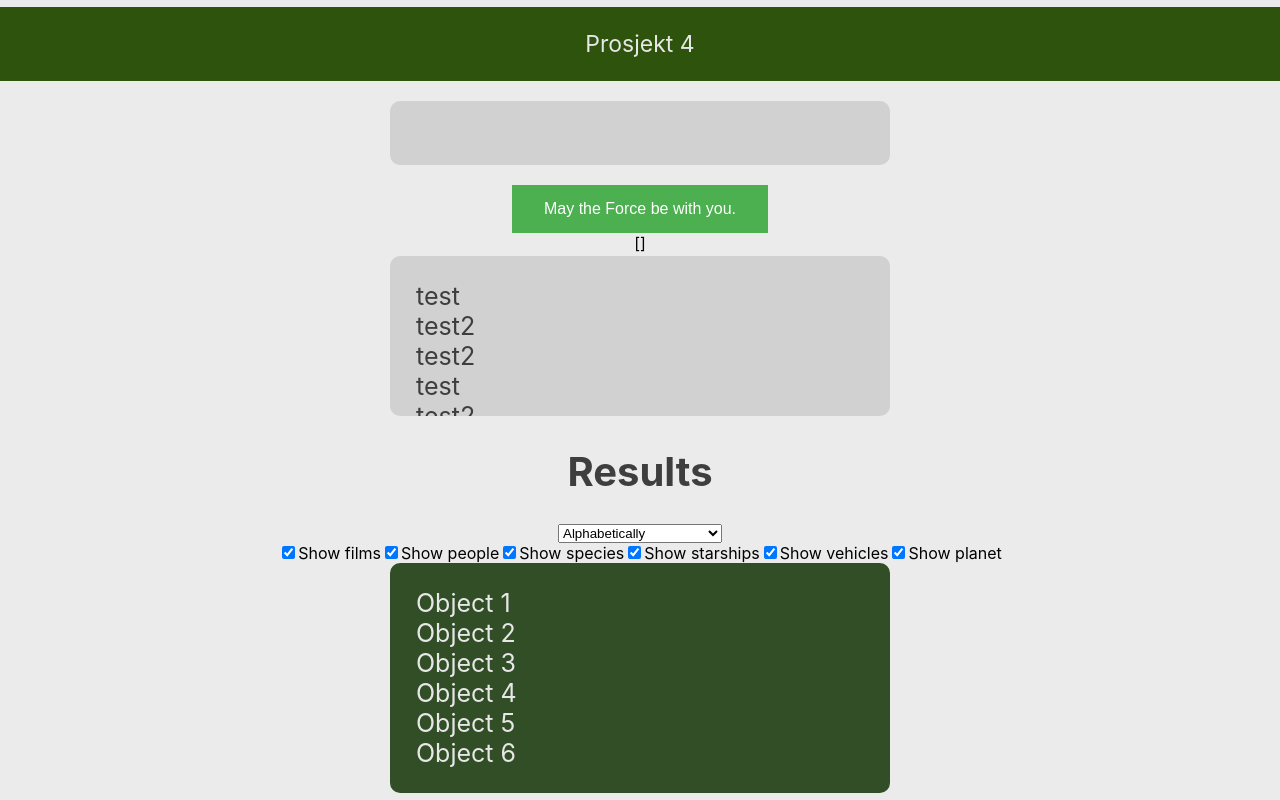
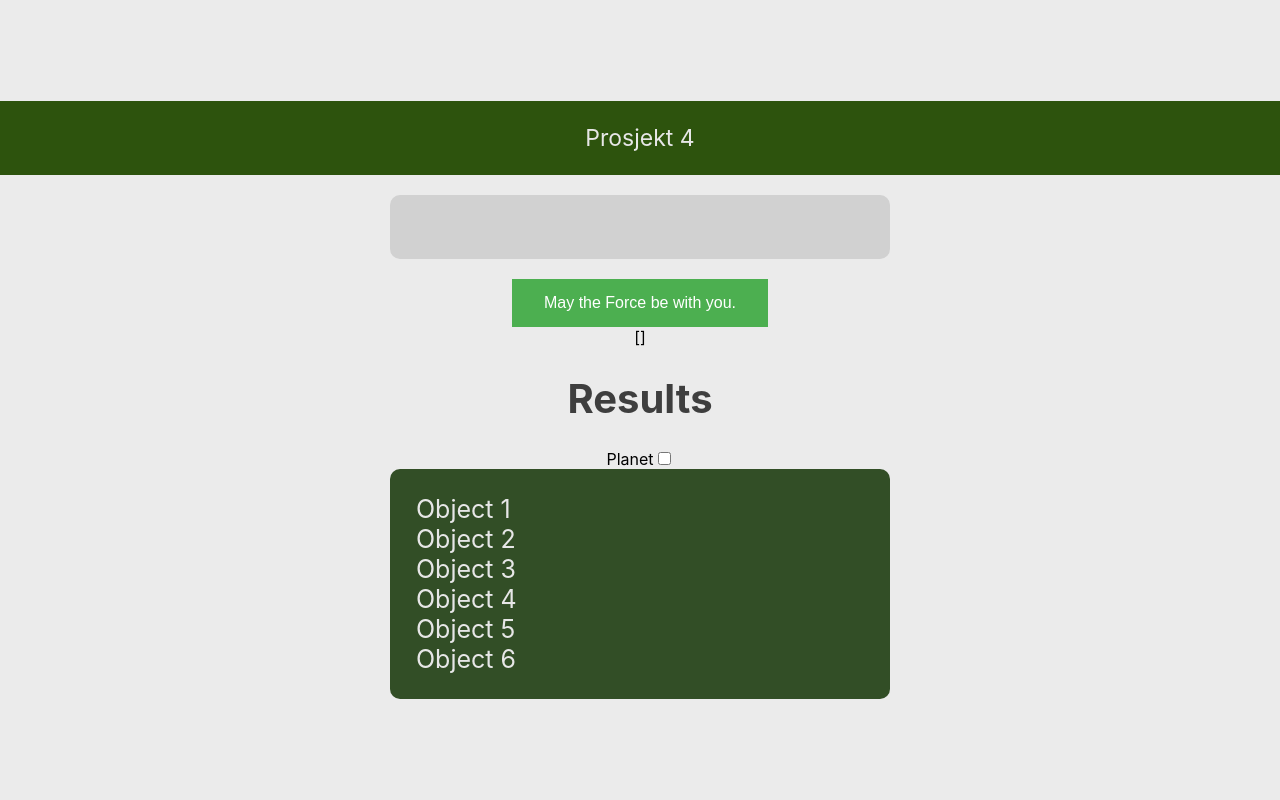
Before and after one commit to FluidSense/webdev-prosjekt4, a React (Create React App) app in the folder projectum-quattuor/: page / in a window 1280 px wide. Built offline with nearby package versions, Linux system fonts and the light colour scheme.

Commit message:
#6 Created dynamic checkbox for prepending required fetchrequest in searchfield. Functionality will later be moved to own component. Also removed Unnecessary code from App.js

```diff
--- a/projectum-quattuor/src/App.js
+++ b/projectum-quattuor/src/App.js
@@ -1,6 +1,7 @@
 import React, { Component } from 'react';
 import './App.css';
 import Searchbutton from '../src/components/Searchbutton';
+import Checkbox from './components/Checkbox';
 
 
 class App extends Component {
@@ -23,59 +24,8 @@ class App extends Component {
         <Searchbutton />
 
           {/*Searches are fetched from the database which records the users activity. The objects will only be loaded progressively as the user scrolls.*/}
-          <div class="saved_history">
-            <ul class="history_list">
-              <li>test</li>
-              <li>test2</li>
-              <li>test2</li>
-              <li>test</li>
-              <li>test2</li>
-              <li>test</li>
-              <li>test2</li>
-              <li>test2</li>
-              <li>test</li>
-              <li>test2</li>
-              <li>test</li>
-              <li>test2</li>
-            </ul>
-          </div>
+          {/*Result set*/}
 
-          {/*Result set*/}
-          <div class="result_wrapper">
-            <h1>Results</h1>
-
-            <div class="sort_filters"> {/*These are options that the user can make in order to sort and filter the results. The idea is to make it so that changing the value will automatically perform a new request for the result set.*/}
-              <form>
-                  {/*For sorting the returned objects based on user choice*/}
-                  <select class="sorting">
-                    <option value="lexicographical">Alphabetically</option>
-                    <option value="by_added_date">By added date</option>
-                    <option value="by_added_date_rev">By added date reversed</option>
-                  </select>
-              </form>
-
-              <form>
-                  {/*For filtering types of return objects*/}
-                  <label><input defaultChecked="true" type="checkbox" class="filter_box" name="films" value="films" />Show films</label>
-                  <label><input defaultChecked="true" type="checkbox" class="filter_box" name="people" value="people" />Show people</label>
-                  <label><input defaultChecked="true" type="checkbox" class="filter_box" name="species" value="species" />Show species</label>
-                  <label><input defaultChecked="true" type="checkbox" class="filter_box" name="starships" value="starships" />Show starships</label>
-                  <label><input defaultChecked="true" type="checkbox" class="filter_box" name="vehicles" value="vehicles" />Show vehicles</label>
-                  <label><input defaultChecked="true" type="checkbox" class="filter_box" name="planet" value="planet" />Show planet</label>
-              </form>
-            </div>
-
-            <div class="result_set">
-              <ul class="result_list"> {/*The objects below should be expandable link/button components that show the other properties of the returned JSON*/}
-                <li>Object 1</li>
-                <li>Object 2</li>
-                <li>Object 3</li>
-                <li>Object 4</li>
-                <li>Object 5</li>
-                <li>Object 6</li>
-              </ul>
-            </div>
-          </div>
 
         </div>
       </div>
--- /dev/null
+++ b/projectum-quattuor/src/components/Checkbox.jsx
@@ -0,0 +1,32 @@
+import React,{Component}  from 'react'
+
+class Checkbox extends Component {
+    constructor() {
+        super();
+        this.state = {
+            isChecked: false,
+        }
+    }
+
+render(){
+    const { label } = this.props;
+    const { isChecked } = this.state;
+    return(
+        <div className="checkbox">
+            <label>
+                <input
+                    type="checkbox"
+                    value={label}
+                    checked={isChecked}
+                    onChange
+
+                    />
+                {label}
+            </label>
+        </div>
+    )
+}
+
+}
+
+export default Checkbox;
--- a/projectum-quattuor/src/components/Searchbutton.jsx
+++ b/projectum-quattuor/src/components/Searchbutton.jsx
@@ -1,19 +1,25 @@
 import React,{Component}  from 'react'
+import Checkbox from './Checkbox';
 
 const APIQuery = 'https://swapi.co/api/';
 
 class Searchbutton extends Component {
     constructor(props) {
         super(props);
-        this.state = {value: '', data: []};
+        this.state = {
+            value: '',
+            data: [],
+            isChecked: false};
 
         this.handleChange = this.handleChange.bind(this);
         this.handleSubmit = this.handleSubmit.bind(this);
+        this.handleCheck = this.handleCheck.bind(this);
     }
 
     /*Funcionality to handle form and state of form*/
     /* Changes state of value whenever the form is changed, in realtime. */
     handleChange(event) {
+        console.log("sad");
         this.setState({value: event.target.value});
     }
     /* Prevents default formsubmit for now, and logs the state that is saved.*/
@@ -31,14 +37,27 @@ class Searchbutton extends Component {
         .then(data => this.setState({ data }));
     }
 
-    handleJson(json){
+    /* Stringifies JSON. */
+    handleJson(){
         return JSON.stringify(this.state.data);
     }
 
+
+    /* Handles state of checkboxes and sets state as to prepend necessary filter for request */
+    handleCheck(event) {
+        this.setState({isChecked: event.target.isChecked});
+        this.setState({value: event.target.value})
+        if(this.state.value != ''){
+            this.setState({value: ''})
+        }
+    }
+
+
     render() {
         return (
+        <React.Fragment>
         <div className="search_wrapper">
-            <form onSubmit={this.handleSubmit}>
+            <form onSubmit={this.handleSubmit} method="#">
             <label>
                 <input type="text" className="search_bar" value={this.state.value} onChange={this.handleChange} />
             </label>
@@ -48,6 +67,36 @@ class Searchbutton extends Component {
             </form>
                  {this.handleJson()}
         </div>
+        <div class="result_wrapper">
+        <h1>Results</h1>
+        {/*Section for checkboxes. Should be own componenet. */}
+         <div className="checkbox">
+            <label>Planet
+                <input
+                    className="checkboxes"
+                    id="planetBox"
+                    type="checkbox"
+                    checked={this.state.isChecked}
+                    onChange={this.handleCheck}
+                    name="name"
+                    label="lol"
+                    value="planet/?search="
+                    />
+            </label>
+        </div>
+        </div>
+
+        <div class="result_set">
+        <ul class="result_list"> {/*The objects below should be expandable link/button components that show the other properties of the returned JSON*/}
+            <li>Object 1</li>
+            <li>Object 2</li>
+            <li>Object 3</li>
+            <li>Object 4</li>
+            <li>Object 5</li>
+            <li>Object 6</li>
+        </ul>
+        </div>
+    </React.Fragment>
         );
     }
 }
```
